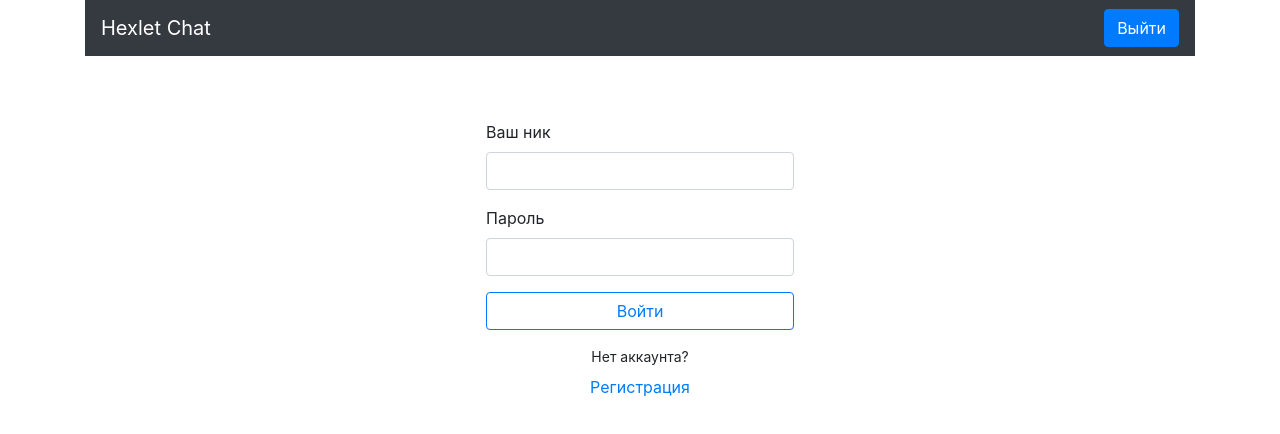
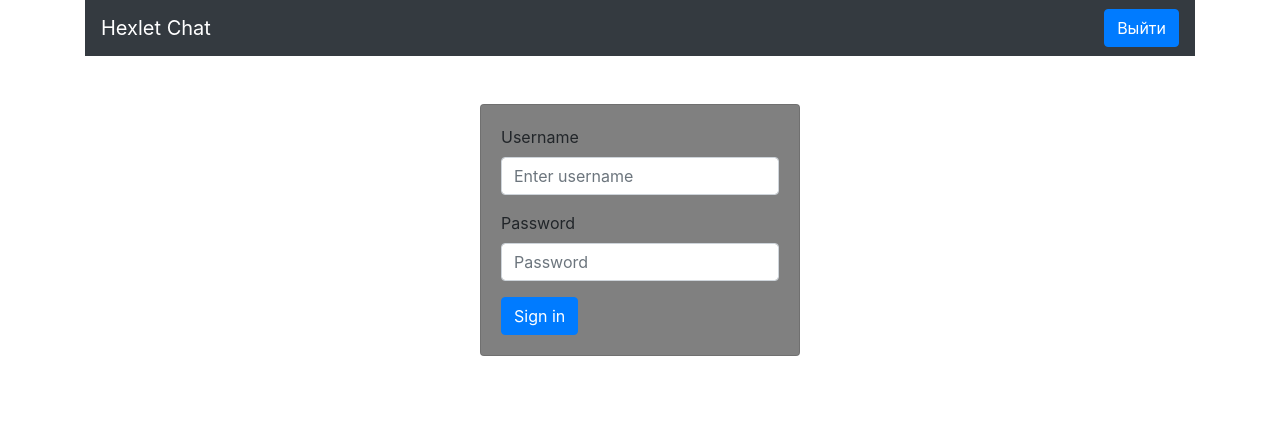
Before and after one commit to asalex04/frontend-project-lvl4, a React app: page /login in a window 1280 px wide. Shown: the top 434 px of the page. Built offline with nearby package versions, Linux system fonts and the light colour scheme; the HTML template or start-up script is replaced by a standard one.

Commit message:
modified:   src/App.jsx 	modified:   src/components/Channels.jsx 	modified:   src/components/Form.jsx

```diff
--- a/src/App.jsx
+++ b/src/App.jsx
@@ -3,19 +3,29 @@ import {
   Link, BrowserRouter as Router, Route, Switch,
 } from 'react-router-dom';
 import {
-  Button, Navbar, Nav, Container,
+  Button, Navbar, Nav, Container, Col, Row,
 } from 'react-bootstrap';
 import Channels from './components/Channels.jsx';
 import Form from './components/Form.jsx';
 
-const NoMatchPage = () => { <h3>404 - Not found</h3>; };
+const NoMatchPage = () => {
+  return (
+    <Container>
+      <Row className="justify-content-md-center">
+        <Col md="auto" className="pt-5">
+          <h3>404 - Not found</h3>
+        </Col>
+      </Row>
+    </Container>
+  );
+};
 
 const App = () => {
   return (
     <>
       <Router>
         <Container>
-          <Navbar bg="dark" variant="dark" expand="true" gy-5>
+          <Navbar bg="dark" variant="dark" expand="true">
             <Navbar.Brand as={Link} to="/">Hexlet Chat</Navbar.Brand>
             <Nav className="justify-content-end">
               <Button variant="primary">Выйти</Button>
--- a/src/components/Channels.jsx
+++ b/src/components/Channels.jsx
@@ -12,19 +12,28 @@ const Channels = () => {
     opacity: 0,
     pointerEvents: 'none',
   };
+
+  const addChannel = (e) => {
+    e.preventDefault();
+    alert('канал');
+  };
+
   return (
     <Container className="flex-grow-1 my-4 overflow-hidden rounded shadow">
       <Row className="h-100 bg-white">
         <Col className="col-2 px-0 pt-5 border-end bg-light">
           <div className="d-flex justify-content-between mb-2 px-4">
             <span>Каналы</span>
-            <button type="button" className="ml-auto p-0 btn btn-link">+</button>
+            <button type="button" className="ml-auto p-0 btn btn-link" onClick={addChannel}>+</button>
           </div>
           <ul className="nav flex-column nav-pills nav-fill">
             <ButtonGroup vertical>
-              <Button className="nav-link btn-block mb-2 text-left btn btn-primary">general</Button>
-              <Button className="nav-link btn-block mb-2 text-left btn btn-light">random</Button>
-            </ButtonGroup>
+              <li className="nav-item">
+                <button type="button" className="w-100 px-4 text-left btn">general</button>
+              </li>
+              <li className="nav-item">
+                <button type="button" className="w-100 px-4 text-left btn btn-secondary">random</button>
+              </li>
             <li className="nav-item">
               <div role="group" className="d-flex mb-2 dropdown btn-group">
                 <button type="button" className="text-left flex-grow-1 nav-link btn btn-light">ooo</button>
@@ -35,12 +44,11 @@ const Channels = () => {
                 </div>
               </div>
             </li>
+            </ButtonGroup>
           </ul>
         </Col>
         <Col className="col d-flex flex-column h-100">
-          <Row className="bg-light mb-4 p-3 shadow-sm small">
-            rrr
-          </Row>
+          <Row className="bg-light mb-4 p-3 shadow-sm small" />
           <Row id="messages-box" className="chat-messages overflow-auto mb-3 p-3" />
           <Row className="border-top mt-auto py-3 px-3">
             <Col>
--- a/src/components/Form.jsx
+++ b/src/components/Form.jsx
@@ -1,48 +1,44 @@
 import React from 'react';
 import * as Yup from 'yup';
-import { Formik, Form } from 'formik';
+import { useFormik } from 'formik';
+import { Button, Form, Row, Card } from 'react-bootstrap';
 
-const Basic = () => (
-  <div>
-    <Formik
-      initialValues={{
-        firstName: '',
-        lastName: '',
-      }}
-      validationSchema={Yup.object().shape({
-        nickName: Yup.string()
+const Basic = () => {
+  const formik = useFormik({
+    initialValues: {
+      username: '',
+      password: '',
+    },
+    validationSchema: Yup.object({
+      username: Yup.string()
+        .max(15, 'Must be 15 characters or less')
         .required('Nickname is required'),
-        lastName: Yup.string()
+      password: Yup.string()
         .min(6, 'Must be longer than 6 characters')
         .required('Required'),
-      })}
-    >
-      <div className="container-fluid">
-        <div className="row justify-content-center pt-5">
-          <div className="col-sm-4">
+    }),
+  });
+  return (
     <Form>
-              <form className="p-3">
-                <div className="form-group">
-                  <label className="form-label" htmlFor="username">Ваш ник</label>
-                  <input name="username" autoComplete="username" required="" id="username" className="form-control" value="" />
-                </div>
-                <div className="form-group">
-                  <label className="form-label" htmlFor="password">Пароль</label>
-                  <input name="password" autoComplete="current-password" required="" type="password" id="password" className="form-control" value="" />
-                  <div className="invalid-feedback">Неверные имя пользователя или пароль</div>
-                </div>
-                <button type="submit" className="w-100 mb-3 btn btn-outline-primary">Войти</button>
-                <div className="d-flex flex-column align-items-center">
-                  <span className="small mb-2">Нет аккаунта?</span>
-                  <a href="/signup">Регистрация</a>
-                </div>
-              </form>
+      <Row className="justify-content-center pt-5">
+        <Card style={{ width: '20rem', background: 'grey' }}>
+          <Card.Body>
+            <Form.Group controlId="formBasicEmail">
+              <Form.Label>Username</Form.Label>
+              <Form.Control type="text" placeholder="Enter username" />
+              <Form.Text className="text-muted" />
+            </Form.Group>
+            <Form.Group controlId="formBasicPassword">
+              <Form.Label>Password</Form.Label>
+              <Form.Control type="password" placeholder="Password" />
+            </Form.Group>
+            <Button variant="primary" type="submit">
+              Sign in
+            </Button>
+          </Card.Body>
+        </Card>
+      </Row>
     </Form>
-          </div>
-        </div>
-      </div>
-    </Formik>
-  </div>
   );
-
+};
 export default Basic;
```
Lines whose indentation alone changed are shown as unchanged.
